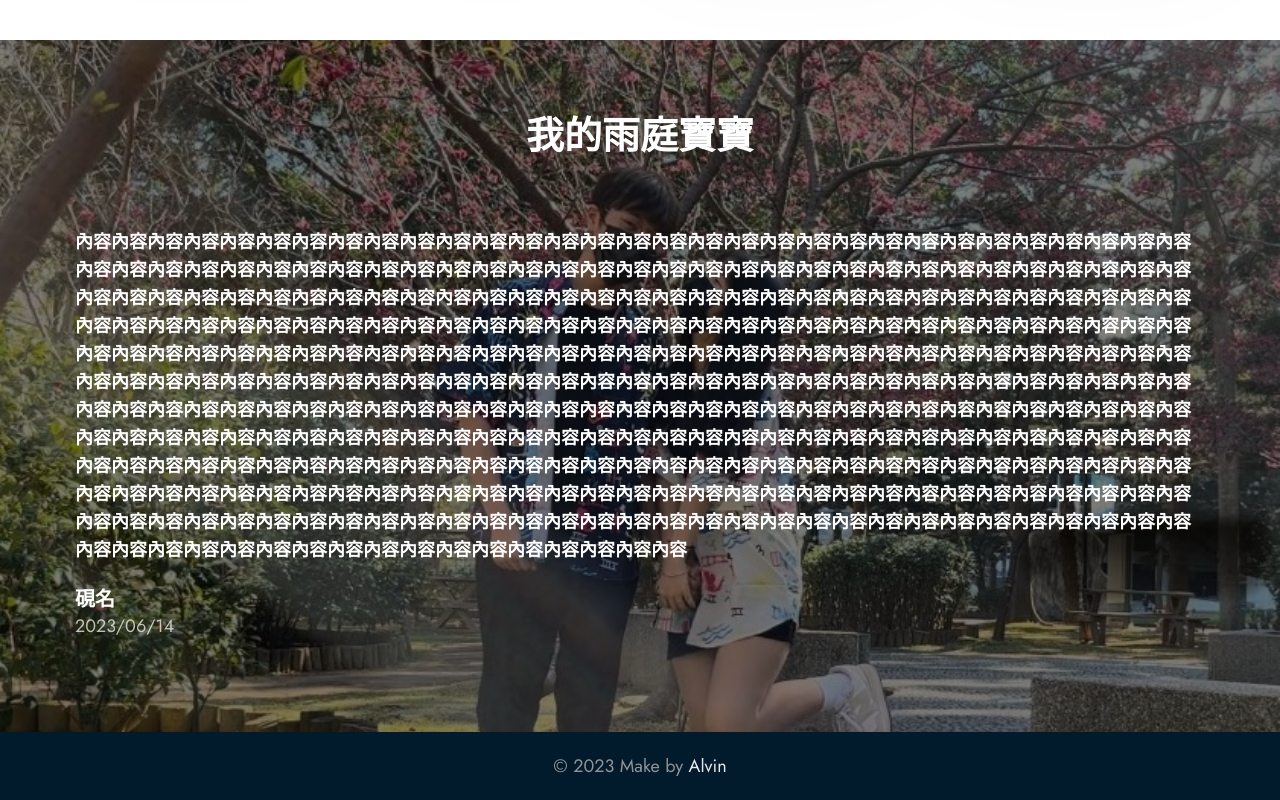
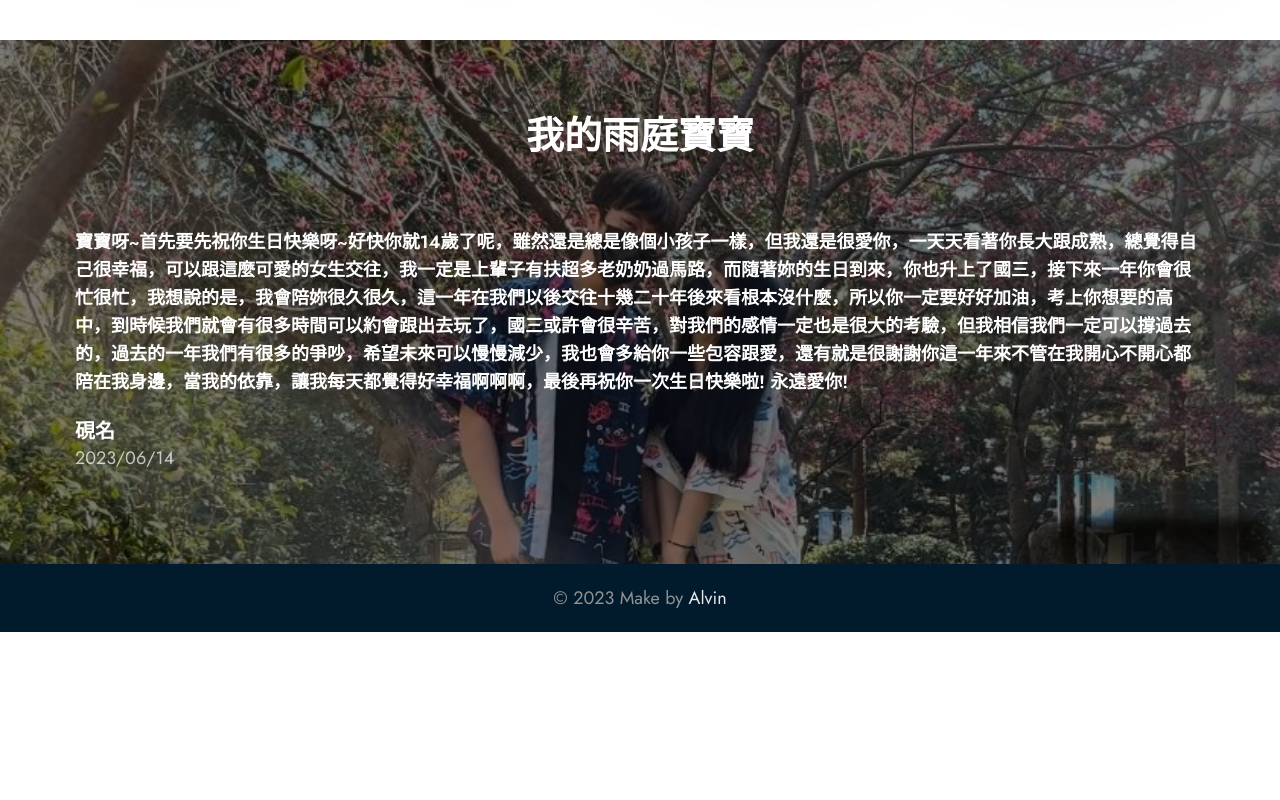
Before and after one commit to hughugbear19971010/2023BD.github.io, a plain HTML site: page index.html in a window 1280 px wide. Shown: the part 1746-2546 px from the top of the page. After the commit the page ends 2378 px from the top, so only its background shows below. Drawn offline with Linux system fonts and the light colour scheme.

Commit message:
Update index.html

```diff
--- a/index.html
+++ b/index.html
@@ -342,7 +342,7 @@
                             <div class="testimonial-content">
                                 <div class="testimonial">
                                     <blockquote>
-                                        <q>內容內容內容內容內容內容內容內容內容內容內容內容內容內容內容內容內容內容內容內容內容內容內容內容內容內容內容內容內容內容內容內容內容內容內容內容內容內容內容內容內容內容內容內容內容內容內容內容內容內容內容內容內容內容內容內容內容內容內容內容內容內容內容內容內容內容內容內容內容內容內容內容內容內容內容內容內容內容內容內容內容內容內容內容內容內容內容內容內容內容內容內容內容內容內容內容內容內容內容內容內容內容內容內容內容內容內容內容內容內容內容內容內容內容內容內容內容內容內容內容內容內容內容內容內容內容內容內容內容內容內容內容內容內容內容內容內容內容內容內容內容內容內容內容內容內容內容內容內容內容內容內容內容內容內容內容內容內容內容內容內容內容內容內容內容內容內容內容內容內容內容內容內容內容內容內容內容內容內容內容內容內容內容內容內容內容內容內容內容內容內容內容內容內容內容內容內容內容內容內容內容內容內容內容內容內容內容內容內容內容內容內容內容內容內容內容內容內容內容內容內容內容內容內容內容內容內容內容內容內容內容內容內容內容內容內容內容內容內容內容內容內容內容內容內容內容內容內容內容內容內容內容內容內容內容內容內容內容內容內容內容內容內容內容內容內容內容內容內容內容內容內容內容內容內容內容內容內容內容內容內容內容內容內容內容內容內容內容內容內容內容內容內容內容內容內容內容內容內容內容內容內容內容內容內容內容內容內容內容內容內容內容內容內容內容內容內容內容內容內容內容內容內容內容內容內容內容內容內容內容內容內容內容內容內容內容內容內容內容內容內容內容內容內容內容內容內容內容內容內容內容內容內容內容內容內容內容內容</q>
+                                        <q>寶寶呀~首先要先祝你生日快樂呀~好快你就14歲了呢，雖然還是總是像個小孩子一樣，但我還是很愛你，一天天看著你長大跟成熟，總覺得自己很幸福，可以跟這麼可愛的女生交往，我一定是上輩子有扶超多老奶奶過馬路，而隨著妳的生日到來，你也升上了國三，接下來一年你會很忙很忙，我想說的是，我會陪妳很久很久，這一年在我們以後交往十幾二十年後來看根本沒什麼，所以你一定要好好加油，考上你想要的高中，到時候我們就會有很多時間可以約會跟出去玩了，國三或許會很辛苦，對我們的感情一定也是很大的考驗，但我相信我們一定可以撐過去的，過去的一年我們有很多的爭吵，希望未來可以慢慢減少，我也會多給你一些包容跟愛，還有就是很謝謝你這一年來不管在我開心不開心都陪在我身邊，當我的依靠，讓我每天都覺得好幸福啊啊啊，最後再祝你一次生日快樂啦! 永遠愛你!</q>
                                     </blockquote>
                                     <div class="testi-des">
                                         <div class="peopl align-self">
```
